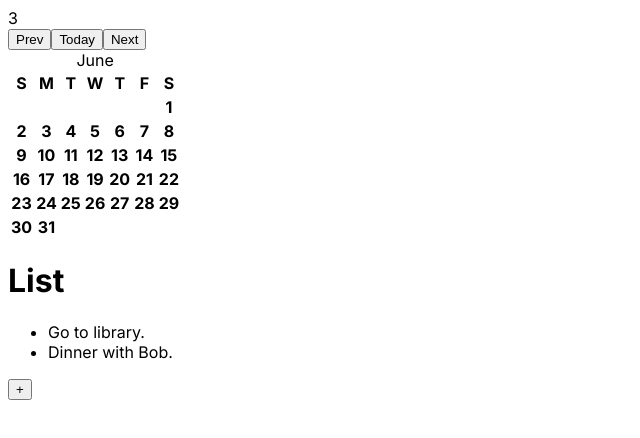
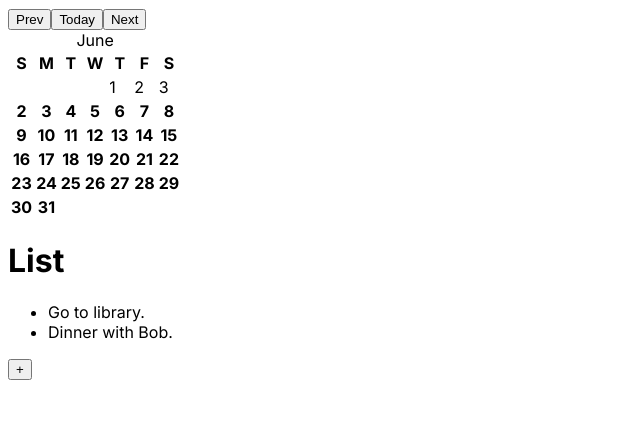
Before and after one commit to snkdrel/calendar-next, a Next.js app: page / in a window 1280 px wide. Shown: the top 438 px of the page, without its empty margins (0-640 px from the left). Built offline with nearby package versions, Linux system fonts and the light colour scheme.

Commit message:
Show initial days with array map

```diff
--- a/components/Calendar.js
+++ b/components/Calendar.js
@@ -1,15 +1,16 @@
 export default function Calendar() {
-    const date = new Date();
+    const today = new Date();
+    const firstOfMonth = new Date(today.getFullYear(), today.getMonth());
     const months = ['January', 'February', 'March', 'April', 'May', 'June',
                     'July', 'August', 'September', 'October', 'November', 'Dicember'];
+
     return (
         <div>
-            <div>{date.getDay()}</div>
             <button>Prev</button>
             <button>Today</button>
             <button>Next</button>
             <table>
-                <caption>{ months[date.getMonth()] }</caption>
+                <caption>{ months[firstOfMonth.getMonth()] }</caption>
                 <thead>
                 <tr>
                     <th>S</th>
@@ -23,13 +24,14 @@ export default function Calendar() {
                 </thead>
                 <tbody>
                 <tr>
-                    <th></th>
-                    <th></th>
-                    <th></th>
-                    <th></th>
-                    <th></th>
-                    <th></th>
-                    <th>1</th>
+                    {
+                        // empty initial tds before first of month
+                        [...Array(firstOfMonth.getDay())].map(() => <td></td>)
+                    }
+                    {
+                        // First numbered tds
+                        [...Array(7 - firstOfMonth.getDay())].map((v, i) => <td>{i+1}</td>)
+                    }
                 </tr>
                 <tr>
                     <th>2</th>
```
